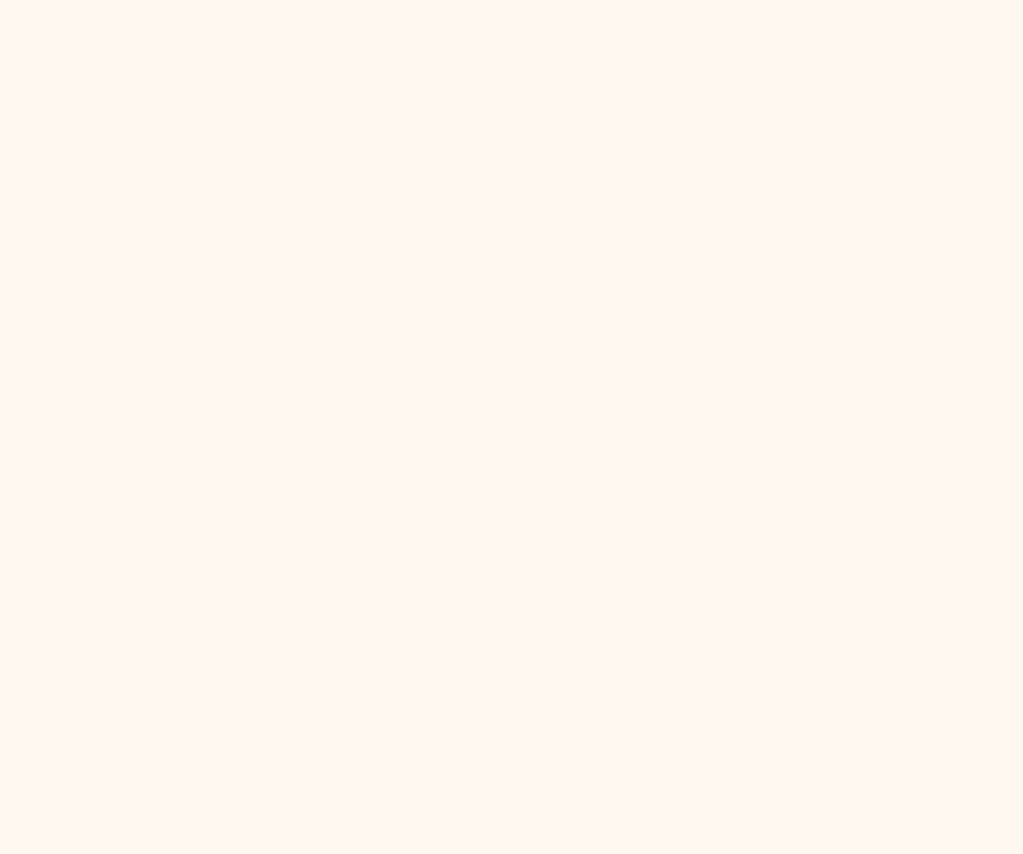
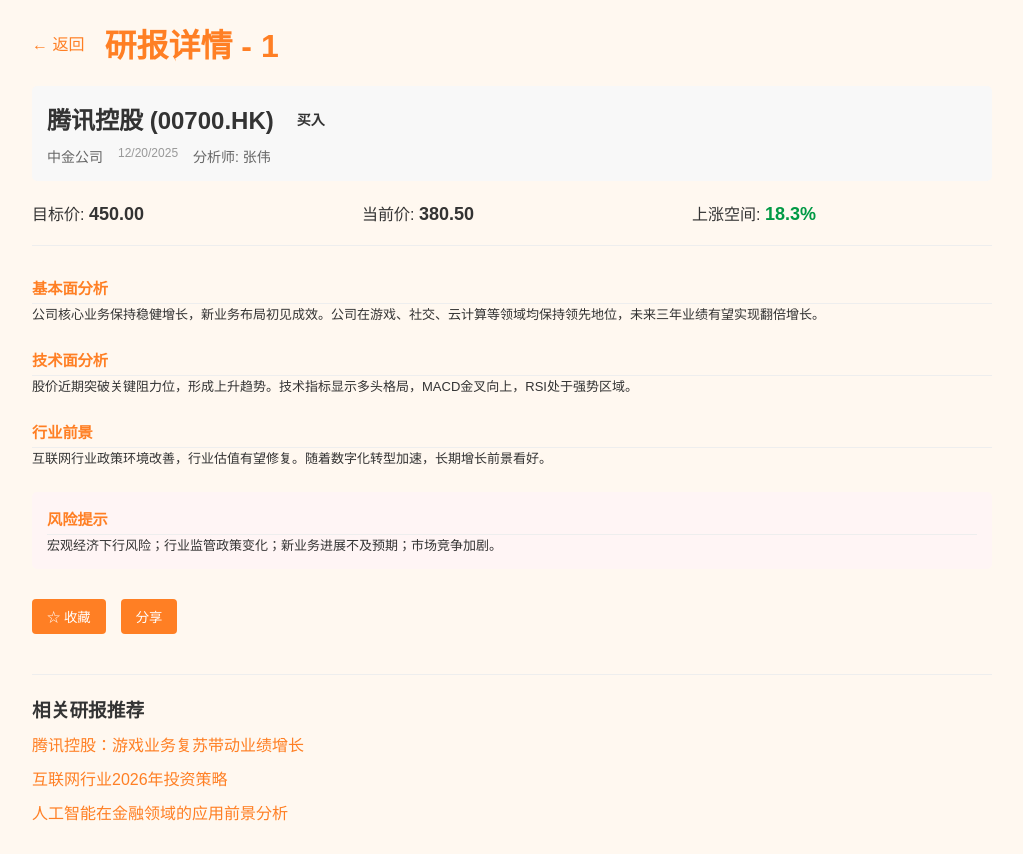
Before and after one commit to J0Jng/quantbull, a Vue app in the folder frontend/niuniu/: page /company-research/research-detail/1 in a window 1280 px wide. Before the commit this address had no page. Shown: the whole page, without its empty margins (128-1151 px from the left). Before the commit the page ends 800 px from the top, so only its background shows below. Built offline with nearby package versions, Linux system fonts and the light colour scheme.

Commit message:
company-research

```diff
--- a/frontend/niuniu/src/components/HomePage.vue
+++ b/frontend/niuniu/src/components/HomePage.vue
@@ -184,7 +184,7 @@
                   <li v-for="(t, i) in card.tags" :key="i">{{ t }}</li>
                 </ul>
                 <div style="clear:both;"></div>
-                <button class="view-btn">查看研报</button>
+                <button class="view-btn" @click="goToCompanyResearch">查看研报</button>
               </div>
             </div>
           </div>
@@ -516,6 +516,10 @@ const toggleUserMenu = () => {
     clearTimeout(hideTimeout)
     showUserMenu.value = !showUserMenu.value
   }
+}
+
+const goToCompanyResearch = () => {
+  router.push('/company-research')
 }
 
 const showLoginModal = () => {
--- a/frontend/niuniu/src/router/index.js
+++ b/frontend/niuniu/src/router/index.js
@@ -4,6 +4,7 @@ import ShopPage from '@/views/ShopPage.vue'
 import QuantAnalysisTool from '@/views/QuantAnalysisTool.vue'
 import NewsDetailPage from '@/views/NewsDetailPage.vue'
 import CompanyResearchPage from '@/views/CompanyResearchPage.vue'
+import ResearchDetailPage from '@/views/ResearchDetailPage.vue'
 import UserProfile from '@/views/UserProfile.vue'
 import FinanceChannelPage from '@/views/FinanceChannelPage.vue'
 import DailyInsightPage from '@/views/DailyInsightPage.vue'
@@ -50,6 +51,11 @@ const routes = [
     component: CompanyResearchPage
   },
   {
+    path: '/company-research/research-detail/:id',
+    name: 'ResearchDetail',
+    component: ResearchDetailPage
+  },
+  {
     path: '/profile',
     name: 'UserProfile',
     component: UserProfile
--- /dev/null
+++ b/frontend/niuniu/src/stores/report.js
@@ -0,0 +1,62 @@
+import { defineStore } from 'pinia'
+import { ref, computed } from 'vue'
+
+export const useReportStore = defineStore('report', () => {
+  // 收藏的研报ID列表
+  const favorites = ref([])
+
+  // 检查某个研报是否已收藏
+  const isFavorite = (reportId) => {
+    return favorites.value.includes(reportId)
+  }
+
+  // 添加收藏
+  const addFavorite = (reportId) => {
+    if (!favorites.value.includes(reportId)) {
+      favorites.value.push(reportId)
+      // 这里可以添加本地存储逻辑
+      saveToLocalStorage()
+    }
+  }
+
+  // 移除收藏
+  const removeFavorite = (reportId) => {
+    const index = favorites.value.indexOf(reportId)
+    if (index > -1) {
+      favorites.value.splice(index, 1)
+      // 这里可以添加本地存储逻辑
+      saveToLocalStorage()
+    }
+  }
+
+  // 获取所有收藏的研报ID
+  const getFavorites = computed(() => favorites.value)
+
+  // 保存到本地存储（可选）
+  const saveToLocalStorage = () => {
+    if (typeof localStorage !== 'undefined') {
+      localStorage.setItem('reportFavorites', JSON.stringify(favorites.value))
+    }
+  }
+
+  // 从本地存储加载（可选）
+  const loadFromLocalStorage = () => {
+    if (typeof localStorage !== 'undefined') {
+      const saved = localStorage.getItem('reportFavorites')
+      if (saved) {
+        favorites.value = JSON.parse(saved)
+      }
+    }
+  }
+
+  // 初始化时从本地存储加载
+  loadFromLocalStorage()
+
+  return {
+    favorites,
+    isFavorite,
+    addFavorite,
+    removeFavorite,
+    getFavorites
+  }
+})
--- a/frontend/niuniu/src/views/CompanyResearchPage.vue
+++ b/frontend/niuniu/src/views/CompanyResearchPage.vue
@@ -44,7 +44,7 @@
               <li v-for="(tag, i) in item.tags" :key="i">{{ tag }}</li>
             </ul>
             <div style="clear:both;"></div>
-            <button class="view-btn">查看研报</button>
+            <button class="view-btn" @click="viewReport(index)">查看研报</button>
           </div>
         </div>
       </div>
@@ -125,6 +125,12 @@ const filteredReports = computed(() => {
 
 function goHome() {
   router.push('/')
+}
+
+function viewReport(index) {
+  // 在实际应用中，这里应该使用真实的研报ID
+  // 目前我们使用索引作为ID模拟
+  router.push(`/company-research/research-detail/${index + 1}`)
 }
 
 function go(id) {
--- /dev/null
+++ b/frontend/niuniu/src/views/ResearchDetailPage.vue
@@ -0,0 +1,357 @@
+<template>
+  <div class="research-detail">
+    <div class="header">
+      <button @click="goBack" class="back-button">← 返回</button>
+      <h1 class="title">{{ report.title }}</h1>
+    </div>
+
+    <div class="report-meta">
+      <div class="stock-info">
+        <h2>{{ report.stockName }} ({{ report.stockCode }})</h2>
+        <span :class="'rating ' + report.rating.toLowerCase()">{{ report.rating }}</span>
+      </div>
+      <div class="report-source">
+        <span class="institution">{{ report.institution }}</span>
+        <span class="date">{{ formatDate(report.date) }}</span>
+        <span class="analyst">分析师: {{ report.analyst }}</span>
+      </div>
+    </div>
+
+    <div class="price-comparison">
+      <div class="target-price">
+        <span>目标价: </span>
+        <strong>{{ report.targetPrice }}</strong>
+      </div>
+      <div class="current-price">
+        <span>当前价: </span>
+        <strong>{{ report.currentPrice }}</strong>
+      </div>
+      <div class="upside">
+        <span>上涨空间: </span>
+        <strong :class="getUpsideClass(report.upside)">{{ report.upside }}%</strong>
+      </div>
+    </div>
+
+    <div class="report-content">
+      <section class="section">
+        <h3>基本面分析</h3>
+        <p>{{ report.fundamentalAnalysis }}</p>
+      </section>
+
+      <section class="section">
+        <h3>技术面分析</h3>
+        <p>{{ report.technicalAnalysis }}</p>
+      </section>
+
+      <section class="section">
+        <h3>行业前景</h3>
+        <p>{{ report.industryOutlook }}</p>
+      </section>
+
+      <section class="section risk-section">
+        <h3>风险提示</h3>
+        <p>{{ report.riskWarning }}</p>
+      </section>
+    </div>
+
+    <div class="actions">
+      <button @click="toggleFavorite" class="action-button">
+        {{ isFavorite ? '★ 已收藏' : '☆ 收藏' }}
+      </button>
+      <button @click="shareReport" class="action-button">分享</button>
+    </div>
+
+    <div class="related-reports">
+      <h3>相关研报推荐</h3>
+      <ul>
+        <li v-for="related in relatedReports" :key="related.id">
+          <router-link :to="'/research-detail/' + related.id">{{ related.title }}</router-link>
+        </li>
+      </ul>
+    </div>
+  </div>
+</template>
+
+<script>
+import { ref, onMounted } from 'vue'
+import { useRoute, useRouter } from 'vue-router'
+import { useReportStore } from '@/stores/report'
+
+export default {
+  setup() {
+    const route = useRoute()
+    const router = useRouter()
+    const reportStore = useReportStore()
+
+    // 添加默认值确保页面能正常渲染
+    const report = ref({
+      id: '',
+      title: '加载中...',
+      stockName: '',
+      stockCode: '',
+      rating: '',
+      institution: '',
+      date: '',
+      analyst: '',
+      targetPrice: '',
+      currentPrice: '',
+      upside: '',
+      fundamentalAnalysis: '',
+      technicalAnalysis: '',
+      industryOutlook: '',
+      riskWarning: ''
+    })
+    const relatedReports = ref([])
+    const isFavorite = ref(false)
+
+    const fetchReport = async (id) => {
+      try {
+        // 这里应该调用API获取研报详情
+        // 模拟数据
+        report.value = {
+          id: id,
+          title: `研报详情 - ${id}`,
+          stockName: '腾讯控股',
+          stockCode: '00700.HK',
+          rating: '买入',
+          institution: '中金公司',
+          date: '2025-12-20',
+          analyst: '张伟',
+          targetPrice: '450.00',
+          currentPrice: '380.50',
+          upside: '18.3',
+          fundamentalAnalysis: '公司核心业务保持稳健增长，新业务布局初见成效。公司在游戏、社交、云计算等领域均保持领先地位，未来三年业绩有望实现翻倍增长。',
+          technicalAnalysis: '股价近期突破关键阻力位，形成上升趋势。技术指标显示多头格局，MACD金叉向上，RSI处于强势区域。',
+          industryOutlook: '互联网行业政策环境改善，行业估值有望修复。随着数字化转型加速，长期增长前景看好。',
+          riskWarning: '宏观经济下行风险；行业监管政策变化；新业务进展不及预期；市场竞争加剧。'
+        }
+
+        // 获取相关研报
+        relatedReports.value = [
+          { id: '2', title: '腾讯控股：游戏业务复苏带动业绩增长' },
+          { id: '3', title: '互联网行业2026年投资策略' },
+          { id: '4', title: '人工智能在金融领域的应用前景分析' }
+        ]
+
+        // 检查是否已收藏
+        isFavorite.value = reportStore.isFavorite(id)
+      } catch (error) {
+        console.error('加载研报详情失败:', error)
+        report.value.title = '研报加载失败'
+      }
+    }
+
+    const goBack = () => {
+      router.go(-1)
+    }
+
+    const toggleFavorite = () => {
+      isFavorite.value = !isFavorite.value
+      if (isFavorite.value) {
+        reportStore.addFavorite(report.value.id)
+      } else {
+        reportStore.removeFavorite(report.value.id)
+      }
+    }
+
+    const shareReport = () => {
+      // 实现分享功能
+      alert('研报已分享')
+    }
+
+    const formatDate = (dateString) => {
+      return new Date(dateString).toLocaleDateString()
+    }
+
+    const getUpsideClass = (upside) => {
+      return upside > 0 ? 'positive' : 'negative'
+    }
+
+    onMounted(() => {
+      fetchReport(route.params.id)
+    })
+
+    return {
+      report,
+      relatedReports,
+      isFavorite,
+      goBack,
+      toggleFavorite,
+      shareReport,
+      formatDate,
+      getUpsideClass
+    }
+  }
+}
+</script>
+
+<style scoped>
+.research-detail {
+  max-width: 1000px;
+  margin: 0 auto;
+  padding: 20px;
+  color: #333;
+}
+
+.header {
+  display: flex;
+  align-items: center;
+  margin-bottom: 20px;
+}
+
+.back-button {
+  background: none;
+  border: none;
+  color: #ff7f24;
+  font-size: 16px;
+  cursor: pointer;
+  margin-right: 20px;
+}
+
+.title {
+  color: #ff7f24;
+  margin: 0;
+}
+
+.report-meta {
+  background: #f8f8f8;
+  padding: 15px;
+  border-radius: 5px;
+  margin-bottom: 20px;
+}
+
+.stock-info {
+  display: flex;
+  align-items: center;
+  margin-bottom: 10px;
+}
+
+.stock-info h2 {
+  margin: 0;
+  margin-right: 15px;
+}
+
+.rating {
+  padding: 3px 8px;
+  border-radius: 3px;
+  font-weight: bold;
+  font-size: 14px;
+}
+
+.rating.buy {
+  background: #e6f7e6;
+  color: #009944;
+}
+
+.rating.sell {
+  background: #ffe6e6;
+  color: #d0021b;
+}
+
+.rating.hold {
+  background: #fff7e6;
+  color: #f5a623;
+}
+
+.report-source {
+  display: flex;
+  gap: 15px;
+  font-size: 14px;
+  color: #666;
+}
+
+.price-comparison {
+  display: flex;
+  gap: 30px;
+  margin-bottom: 30px;
+  padding-bottom: 20px;
+  border-bottom: 1px solid #eee;
+}
+
+.price-comparison div {
+  flex: 1;
+}
+
+.price-comparison strong {
+  font-size: 18px;
+}
+
+.price-comparison .positive {
+  color: #009944;
+}
+
+.price-comparison .negative {
+  color: #d0021b;
+}
+
+.section {
+  margin-bottom: 25px;
+}
+
+.section h3 {
+  color: #ff7f24;
+  border-bottom: 1px solid #eee;
+  padding-bottom: 5px;
+}
+
+.risk-section {
+  background: #fff5f5;
+  padding: 15px;
+  border-radius: 5px;
+}
+
+.actions {
+  display: flex;
+  gap: 15px;
+  margin: 30px 0;
+}
+
+.action-button {
+  padding: 8px 15px;
+  background: #ff7f24;
+  color: white;
+  border: none;
+  border-radius: 4px;
+  cursor: pointer;
+}
+
+.action-button:hover {
+  background: #e6731a;
+}
+
+.related-reports {
+  margin-top: 40px;
+  padding-top: 20px;
+  border-top: 1px solid #eee;
+}
+
+.related-reports ul {
+  list-style: none;
+  padding: 0;
+}
+
+.related-reports li {
+  margin: 10px 0;
+}
+
+.related-reports a {
+  color: #ff7f24;
+  text-decoration: none;
+}
+
+.related-reports a:hover {
+  text-decoration: underline;
+}
+
+@media (max-width: 768px) {
+  .price-comparison {
+    flex-direction: column;
+    gap: 10px;
+  }
+
+  .report-source {
+    flex-direction: column;
+    gap: 5px;
+  }
+}
+</style>
```
